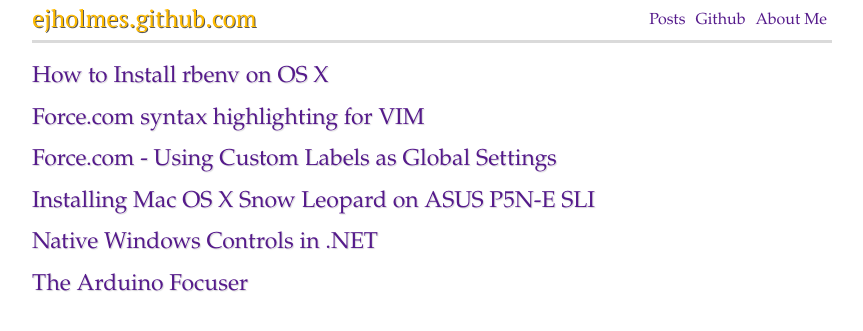
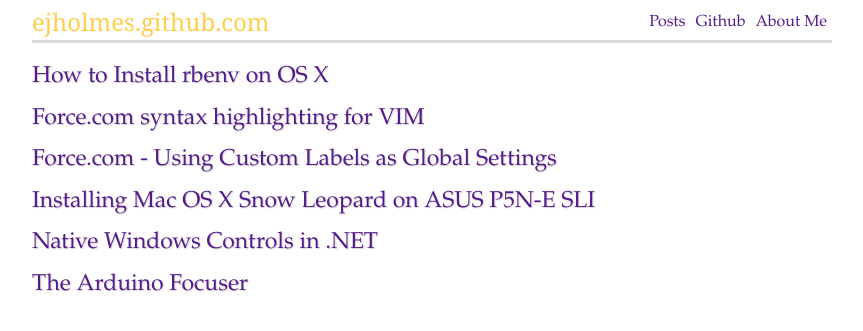
Before and after one commit to ejholmes/ejholmes.github.io, a Jekyll site: the page built from posts.html, in a window 1280 px wide. Shown: the top 331 px of the page, without its empty margins (208-1071 px from the left). Built offline with Jekyll 4.4.1, drawn with Linux system fonts in a browser that asks for light colours; nearby versions of some CDN libraries; some web fonts are replaced; Markdown is read by kramdown in place of the engine named in the settings.

Commit message:
Change logo font

```diff
--- a/css/screen.css
+++ b/css/screen.css
@@ -1,4 +1,4 @@
-@import url(http://fonts.googleapis.com/css?family=PT+Serif);
+@import url(http://fonts.googleapis.com/css?family=Patua+One);
 /* CSS3 border radius */
 /* CSS3 box shadow */
 /* CSS3 transition */
@@ -48,12 +48,12 @@
     -webkit-border-radius: 5px;
     border-radius: 5px; }
 div#header #logo {
-  font-family: 'PT Serif', Georgia, serif;
+  font-family: 'Patua One', Georgia, serif;
   font-size: 1.5em;
-  top: -1.7em; }
+  top: -1.6em; }
   div#header #logo a {
-    color: #ffbb00;
-    text-shadow: 1px 1px 0px rgba(0, 0, 0, 0.66);
+    color: rgba(255, 187, 0, 0.7);
+    /* text-shadow: 1px 1px 0px rgba(0, 0, 0, 0.66); */
     -webkit-transition: color 0.5s ease-in-out;
     -moz-transition: color 0.5s ease-in-out;
     -o-transition: color 0.5s ease-in-out;
@@ -64,7 +64,7 @@
   div#header #logo span {
     color: #999; }
 div#header ul {
-  top: -2em;
+  top: -1.9em;
   right: 0;
   display: block;
   padding: 0;
```
Also changed, not shown: _sass/screen.scss (+6 -6 lines).
